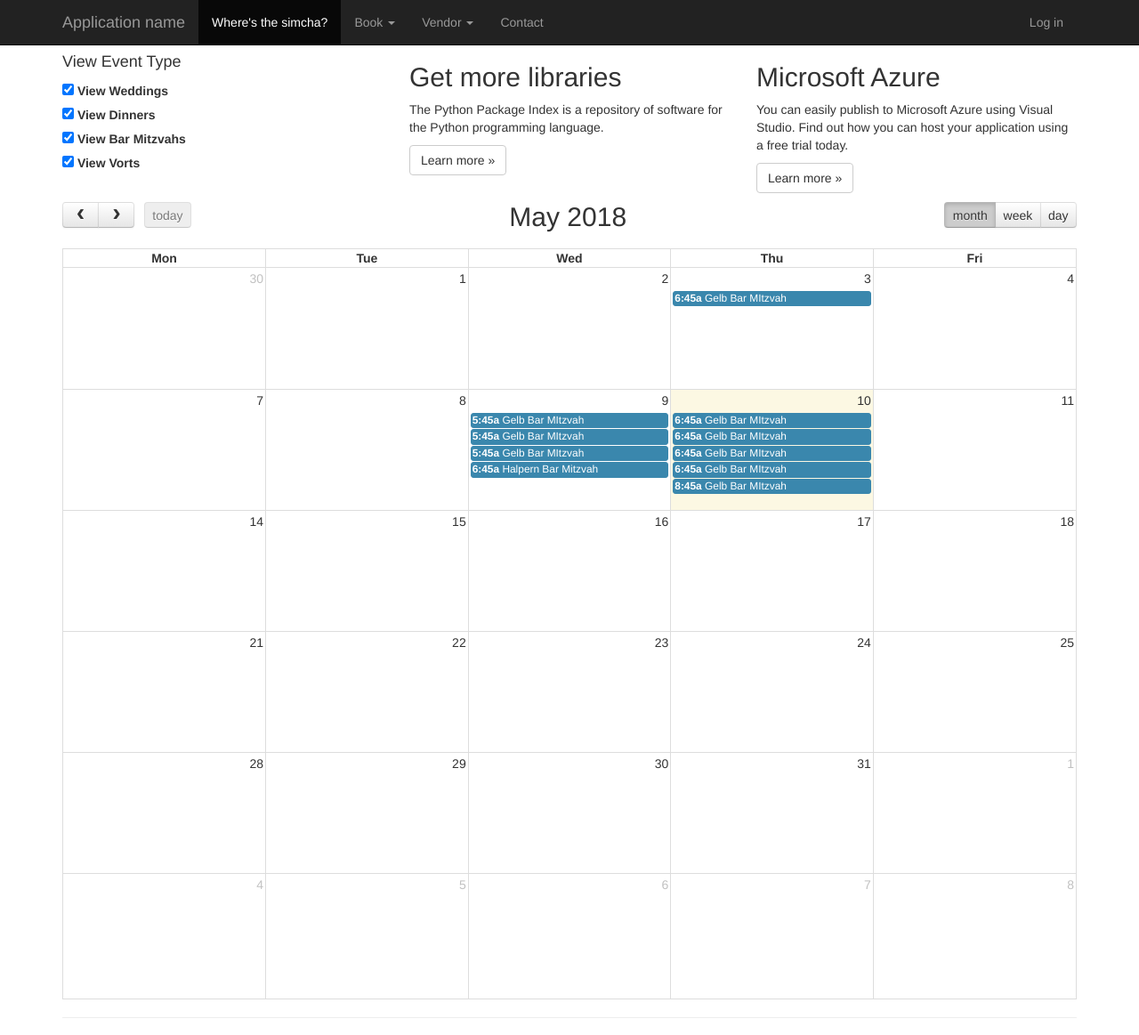
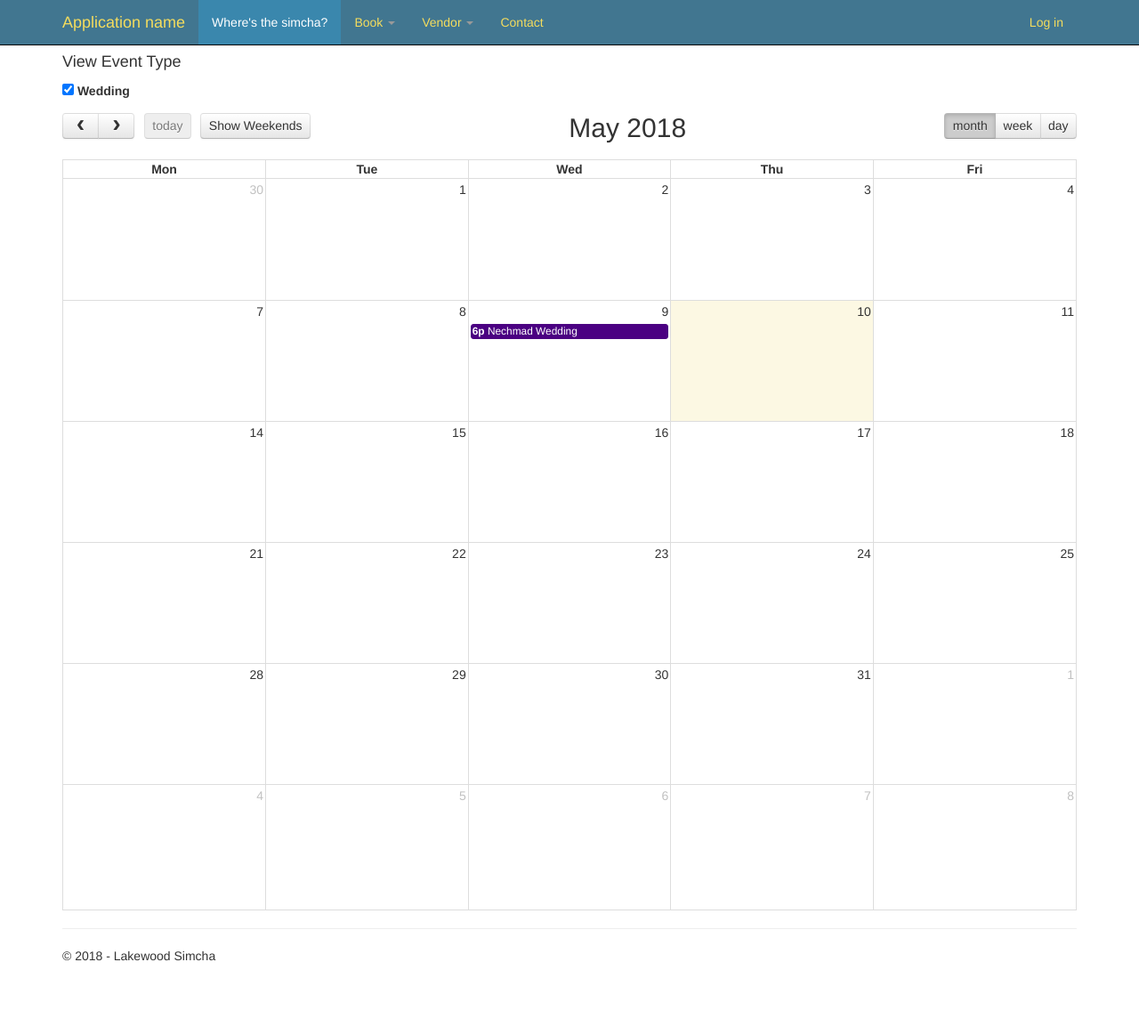
Before and after one commit to benzyp/lakewoodSimcha, a Django app: page / in a window 1280 px wide. Shown: the top 1163 px of the page at 89% size. After the commit the page ends 1080 px from the top, so only its background shows below. Run offline with Django 3.2, Linux system fonts and the light colour scheme; data comes from the database, SQL or seed files in the repository; lists and menus that the app fills with data are empty; some libraries are stand-ins or nearby versions.

Commit message:
Adjusted color and added it to the event type and venue moved it to the venue object Edit date with email Added Toggle of Weekends Changed sytle of site

```diff
--- a/LakewoodSimcha/LakewoodSimcha/urls.py
+++ b/LakewoodSimcha/LakewoodSimcha/urls.py
@@ -18,6 +18,7 @@ urlpatterns = [
     # Examples:
     url(r'^$', app.views.home, name='home'),
     url(r'^book/(?P<booking>[a-z]+)', app.views.book, name='book'),
+    url(r'^verify/phone', app.views.verify_phone, name='verify_phone'),
     url(r'^contact$', app.views.contact, name='contact'),
     url(r'^about', app.views.about, name='about'),
     url(r'^login/$',
--- a/LakewoodSimcha/app/models.py
+++ b/LakewoodSimcha/app/models.py
@@ -25,9 +25,10 @@ class Venue(models.Model):
     price = models.DecimalField(max_digits=7, decimal_places=2,null=True)
     latitude = models.DecimalField(max_digits=9, decimal_places=7)
     longitude = models.DecimalField(max_digits=9, decimal_places=7)
+    color = models.CharField(max_length=25, blank=True)
 
     def __str__(self):
-        return 'Name: ' + self.name
+        return self.name
 
 class Customer(models.Model):
     name = models.CharField(max_length=100)
@@ -53,7 +54,6 @@ class Event(models.Model):
     confirmed = models.BooleanField(default=False)
     start = models.DateTimeField()
     end = models.DateTimeField(blank=True, null=True)
-    color = models.CharField(max_length=25, blank=True)
 
 class Vendor(models.Model):
     CATERING = 1
--- a/LakewoodSimcha/app/templates/app/choicespartial.html
+++ b/LakewoodSimcha/app/templates/app/choicespartial.html
@@ -1,6 +1,6 @@
 
 
-<h4>Include {{ extra_context.display }}</h4>
+
         <p>
             <div class="form-check">
                 {% for venue in extra_context.venues %}
--- a/LakewoodSimcha/app/templates/app/index.html
+++ b/LakewoodSimcha/app/templates/app/index.html
@@ -12,16 +12,7 @@
     <div class="col-md-4">
         <h4>View Event Type</h4>
         <p>
-            <div class="form-check">
-                <input class="form-check-input" type="checkbox" value="" id="weddingView" checked>
-                <label class="form-check-label" for="weddingView">View Weddings</label><br />
-                <input class="form-check-input" type="checkbox" value="" id="dinnerView" checked>
-                <label class="form-check-label" for="dinnerView">View Dinners</label><br />
-                <input class="form-check-input" type="checkbox" value="" id="bmView" checked>
-                <label class="form-check-label" for="bmView">View Bar Mitzvahs</label><br />
-                <input class="form-check-input" type="checkbox" value="" id="vortView" checked>
-                <label class="form-check-label" for="vortView">View Vorts</label>
-            </div>
+             {% include 'app/choicespartial.html' %}
         </p>
         <!--<h2>Getting started</h2>
         <p>
@@ -33,14 +24,10 @@
         <p><a class="btn btn-default" href="http://www.djangobook.com/en/2.0/index.html">Learn more &raquo;</a></p>-->
     </div>
     <div class="col-md-4">
-        <h2>Get more libraries</h2>
-        <p>The Python Package Index is a repository of software for the Python programming language.</p>
-        <p><a class="btn btn-default" href="https://pypi.org/">Learn more &raquo;</a></p>
+        <p></p><p></p>
     </div>
     <div class="col-md-4">
-        <h2>Microsoft Azure</h2>
-        <p>You can easily publish to Microsoft Azure using Visual Studio. Find out how you can host your application using a free trial today.</p>
-        <p><a class="btn btn-default" href="http://azure.microsoft.com">Learn more &raquo;</a></p>
+        <p></p><p></p>
     </div>
 </div>
 
@@ -80,18 +67,25 @@
        {% endautoescape %}
        //alert(allEvents[0]);
            $('#calendar').fullCalendar({
+                customButtons: {
+                    toggleWeekends: {
+                        text: 'Show Weekends',
+                        click: function() {
+                            toggleWeekends();
+                        },
+                    },
+                },
                 header: {
-        left: 'prev,next today',
-        center: 'title',
-        right: 'month,basicWeek,basicDay'
-      },
+                    left: 'prev,next today toggleWeekends',
+                    center: 'title',
+                    right: 'month,basicWeek,basicDay'
+                },
                 eventSources: allEvents,
             // put your options and callbacks here
                 weekends: false,
                 dayClick: function (calEvent,jsEvent, view) {
-                    alert(calEvent.title);
-                    alert('a day has beeen clicked');
-
+                    //alert(calEvent.title);
+                    //alert('a day has beeen clicked');
                 },
                 //wnen an event is clicked
                 eventClick: function (calEvent, jsEvent, view) {
@@ -111,9 +105,36 @@
             })
        });
 
-       $(document).on('click', '.form-check-input', function(){
-        alert('test');
+       //this will hide/show events based on the choices in the event list,mn
+       $(document).on('click', '.form-check-input', function (e) {
+           var index = $(this).attr('id').substr(-1);
+           if ($(this).prop('checked')) {
+               $('#calendar').fullCalendar('addEventSource', allEvents[index]);
+
+           } else {
+               $('#calendar').fullCalendar('removeEventSource', allEvents[index]);
+           }
        });
 
+       function toggleWeekends() {
+           var weekends = $('#calendar').fullCalendar('option', 'weekends');
+            var text = 'Show Weekends';
+
+            if (weekends == false) {
+                text = 'Hide Weekends';
+              }
+
+            $('#calendar').fullCalendar('option', {
+                customButtons: {
+                    toggleWeekends: {
+                        text: text,
+                        click: function() {
+                            toggleWeekends();
+                        },
+                    },
+                },
+                weekends: !weekends,
+            });
+        }
     </script>
 {% endblock %}
--- a/LakewoodSimcha/app/templates/app/layout.html
+++ b/LakewoodSimcha/app/templates/app/layout.html
@@ -9,6 +9,25 @@
     <link rel="stylesheet" type="text/css" href="{% static 'app/content/site.css' %}" />
     <link rel="stylesheet" type="text/css" href="{% static 'app/content/fullcalendar.css' %}" />
     <script src="{% static 'app/scripts/modernizr-2.6.2.js' %}"></script>
+    <style>
+        .navbar-inverse {
+            background-color: #417690;
+        }
+        .navbar-inverse .navbar-brand {
+            color: #f5dd5d;
+        }
+        .navbar-inverse .navbar-nav>li>a {
+            color: #f5dd5d;
+        }
+        .navbar-inverse .navbar-nav>.active>a, .navbar-inverse .navbar-nav>.active>a:hover, .navbar-inverse .navbar-nav>.active>a:focus {
+            color: #fff;
+            background-color: #3a87ad;
+        }
+        .navbar-inverse .navbar-nav>.open>a, .navbar-inverse .navbar-nav>.open>a:hover, .navbar-inverse .navbar-nav>.open>a:focus {
+            color: #fff;
+            background-color: #417690;
+        }
+    </style>
 </head>
 
 <body>
--- a/LakewoodSimcha/app/views.py
+++ b/LakewoodSimcha/app/views.py
@@ -6,7 +6,7 @@ from django.shortcuts import render
 from django.http import HttpRequest
 from django.template import RequestContext
 from datetime import datetime
-from app.models import Event, Venue
+from app.models import Event, Customer, Venue
 from app.forms import EventForm, CustomerForm
 from django.core.serializers import serialize
 from array import array
@@ -14,19 +14,24 @@ import json
 from django.template.loader import render_to_string
 from django.http import JsonResponse
 from django.core.mail import send_mail
+from django.db.models import F
 
 def home(request):
     """Renders the home page."""
     #assert isinstance(request, HttpRequest)
-    #eventTypes = EventType.objects.all()
     allEvents = []
+    eventChoices = []
+    eventColors = ('indigo', 'green', 'lightSkyBlue', 'plum')
     for eventType in Event.EVENT_TYPES:
         #get all events for each event type
-        packages = Event.objects.filter(event_type = eventType[0]).all().values('id','title','start','color')
+        packages = Event.objects.filter(event_type = eventType[0]).filter(confirmed = True).all().values('id','title','start')
 
         if packages.exists():
+            eventChoices.append(eventType[1])
             eventGroup = []
             for package in packages:
+                package['color'] = [eventColors[eventType[0]-1]]
+                #attributes can be added to the event - package['borderColor'] = 'red'
                 eventGroup.append(package)
             json_obj = dict(events = eventGroup)
             allEvents.append(json_obj)
@@ -37,7 +42,8 @@ def home(request):
         {
             'title':'Home Page',
             'year':datetime.now().year,
-            'events':json.dumps(allEvents,default=str)
+            'events':json.dumps(allEvents,default=str),
+            'extra_context': {'venues':eventChoices }
             #,'events':serialize('json',event_list,fields=('id','title','startTime','color'))
         }
     )
@@ -70,11 +76,12 @@ def book(request, booking):
     allVenues = []
     for venueType in Venue.VENUE_TYPES:
         #get all events for each venue type
-        packages = Event.objects.filter(venue = venueType[0]).filter(venue__venue_type = Venue.VENUE_TYPE_MAP[booking]).all().values('id','title','start','color','venue__name','venue__venue_type')
-
+        #annotate will rename 'venue__color' to 'color
+        packages = Event.objects.annotate(color=F('venue__color'),editable=F('confirmed')).filter(venue = venueType[0]).filter(venue__venue_type = Venue.VENUE_TYPE_MAP[booking]).all().values('id','title','start','venue__name','venue__venue_type','color','editable')
         if packages.exists():
             eventGroup = []
             for package in packages:
+                package['editable'] = not package['editable']#flip the value
                 eventGroup.append(package)
                 #store list of all distinct venues for choicespartial
                 if package['venue__name'] not in allVenues:
@@ -117,7 +124,7 @@ def create_event(request):
             event = form.save(commit = False)
             event.customer = customer
             event.save()
-
+            contact_venue(event, customer)
             data['form_is_valid'] = True
         else:
             data['form_is_valid'] = False
@@ -151,6 +158,30 @@ def contact_venue(event, customer):
         fail_silently=False,
     )
 
+def contact_venue_with_edit(event, customer):
+    """send an email to the venue"""
+    d = dict(Event.EVENT_TYPES)
+    send_mail(
+        'Event date has been changed',
+        customer.name + ' has change the ' + event.title + ' event to a new date. ' + event.start,
+        'bzpern@gmail',
+        ['benzyp@yahoo.com'],
+        fail_silently=False,
+    )
+
+def verify_phone(request):
+    event_id = request.POST.get('edit_event_id')
+    phone = request.POST.get('phone')
+    event_edit_start = request.POST.get('edit_event_start')
+    event = Event.objects.get(id=event_id)
+    valid = False
+    if phone == event.customer.phone:
+        event.start = event_edit_start
+        event.save()
+        contact_venue_with_edit(event, event.customer)
+        valid = True
+    return JsonResponse(valid, safe=False)
+
 def contact(request):
     """Renders the contact page."""
     assert isinstance(request, HttpRequest)
```
Also changed, not shown: LakewoodSimcha/app/templates/app/book.html (+118 -34 lines), LakewoodSimcha/app/migrations/0015_auto_20180509_1231.py (added), LakewoodSimcha/db.sqlite3.
